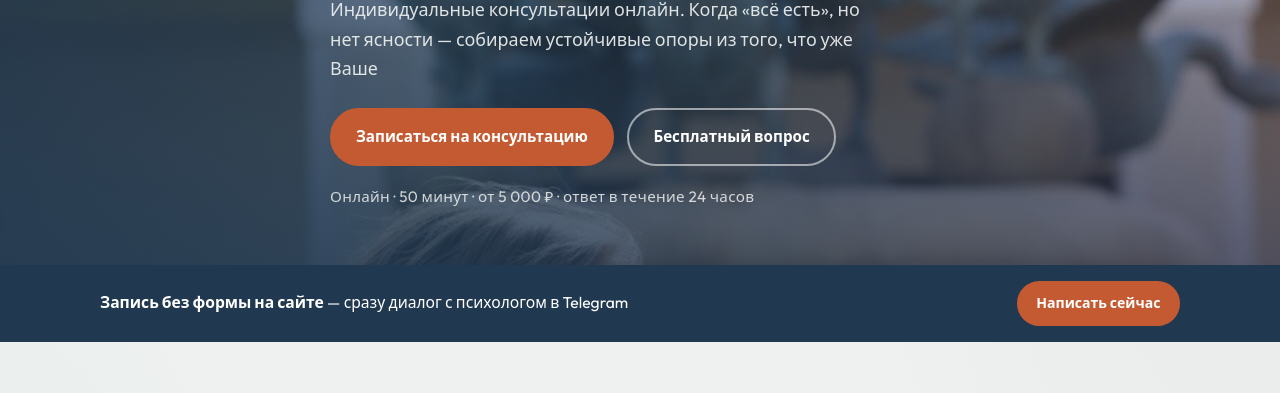
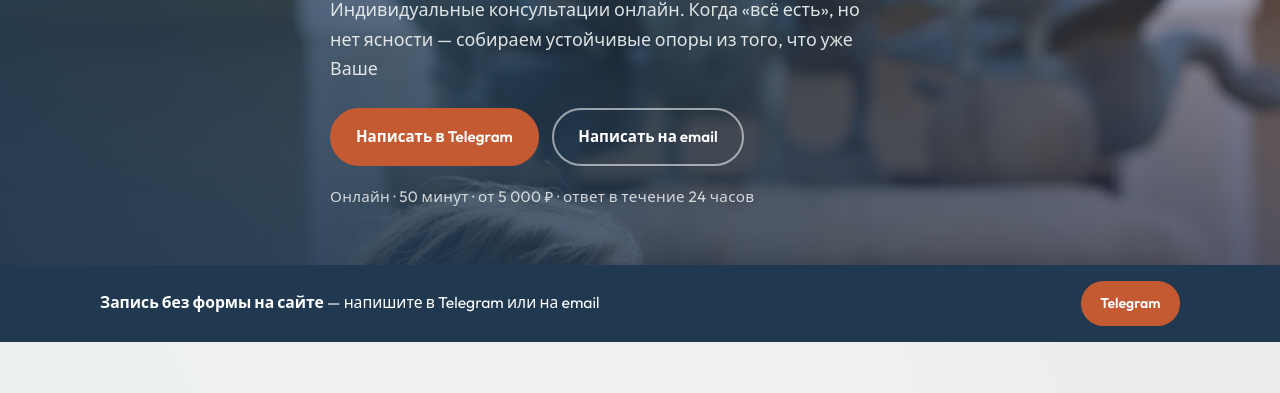
Before and after one commit to stengachanga/design_yourself, a plain HTML site: page docs/index.html in a window 1280 px wide. Shown: the part 559-952 px from the top of the page. Drawn offline with nearby package versions, Linux system fonts and the light colour scheme.

Commit message:
Point CTAs to Telegram and email contacts.
Publish personalityconstructor@mail.ru and route buttons to @personalityconstructor and mailto instead of the bot.

Co-authored-by: Cursor <cursoragent@cursor.com>

```diff
--- a/docs/index.html
+++ b/docs/index.html
@@ -156,8 +156,8 @@
           <h1>Цель: не пересобрать, а структурировать</h1>
           <p class="hero__subtitle">Индивидуальные консультации онлайн. Когда «всё есть», но нет ясности — собираем устойчивые опоры из того, что уже Ваше</p>
           <div class="hero__actions">
-            <a href="#" class="btn btn--primary" data-telegram-cta data-telegram-start="book" target="_blank" rel="noopener">Записаться на консультацию</a>
-            <a href="#" class="btn btn--ghost" data-telegram-cta data-telegram-start="ask" target="_blank" rel="noopener">Бесплатный вопрос</a>
+            <a href="https://t.me/personalityconstructor" class="btn btn--primary" data-contact="telegram" target="_blank" rel="noopener">Написать в Telegram</a>
+            <a href="mailto:personalityconstructor@mail.ru" class="btn btn--ghost" data-contact="email">Написать на email</a>
           </div>
           <p class="hero__proof" id="hero-offer">Онлайн · 50 минут · от 5 000 ₽ · ответ в течение 24 часов</p>
         </div>
@@ -166,8 +166,8 @@
 
     <section class="strip strip--sell">
       <div class="container strip__inner">
-        <p><strong>Запись без формы на сайте</strong> — сразу диалог с психологом в Telegram</p>
-        <a href="#" class="btn btn--primary btn--sm" data-telegram-cta data-telegram-start="book" target="_blank" rel="noopener">Написать сейчас</a>
+        <p><strong>Запись без формы на сайте</strong> — напишите в Telegram или на email</p>
+        <a href="https://t.me/personalityconstructor" class="btn btn--primary btn--sm" data-contact="telegram" target="_blank" rel="noopener">Telegram</a>
       </div>
     </section>
 
@@ -200,7 +200,7 @@
       <div class="container">
         <h2 class="reveal">Как начать</h2>
         <ol class="steps reveal">
-          <li><strong>1. Пишете</strong><span>Заявка или вопрос в Telegram</span></li>
+          <li><strong>1. Пишете</strong><span>В Telegram или на email</span></li>
           <li><strong>2. Согласуем</strong><span>Время, рамки, запрос</span></li>
           <li><strong>3. Встреча</strong><span>50 минут фокуса на Вашем запросе</span></li>
         </ol>
@@ -219,8 +219,8 @@
         </dl>
         <p class="offer-note reveal">Точная сумма и согласование слота после короткого запроса. Оплата только после подтверждения встречи. Полные условия: <a href="./offer.html">страница условий</a></p>
         <div class="hero__actions offer-actions reveal">
-          <a href="#" class="btn btn--primary btn--lg" data-telegram-cta data-telegram-start="book" target="_blank" rel="noopener">Записаться на консультацию</a>
-          <a href="#" class="btn btn--secondary" data-telegram-cta data-telegram-start="ask" target="_blank" rel="noopener">Сначала задать вопрос</a>
+          <a href="https://t.me/personalityconstructor" class="btn btn--primary btn--lg" data-contact="telegram" target="_blank" rel="noopener">Написать в Telegram</a>
+          <a href="mailto:personalityconstructor@mail.ru" class="btn btn--secondary" data-contact="email">Написать на email</a>
         </div>
       </div>
     </section>
@@ -342,10 +342,10 @@
     <section class="section section--contact" id="contact">
       <div class="container contact__bot">
         <h2 class="reveal">Готовы?</h2>
-        <p class="lead reveal">Один клик — и вы в диалоге. Запись, вопрос или оплата согласованного сеанса</p>
+        <p class="lead reveal">Напишите в Telegram или на email — отвечу в течение 24 часов</p>
         <div class="hero__actions contact-actions reveal">
-          <a href="#" class="btn btn--primary btn--lg" data-telegram-cta data-telegram-start="book" target="_blank" rel="noopener">Записаться на консультацию</a>
-          <a href="#" class="btn btn--secondary" data-telegram-cta data-telegram-start="ask" target="_blank" rel="noopener">Задать вопрос</a>
+          <a href="https://t.me/personalityconstructor" class="btn btn--primary btn--lg" data-contact="telegram" target="_blank" rel="noopener">Telegram</a>
+          <a href="mailto:personalityconstructor@mail.ru" class="btn btn--secondary" data-contact="email">Email</a>
         </div>
         <p class="form__hint" id="contact-hint">Ответ в течение 24 часов</p>
         <p class="contact__direct" id="contact-telegram-line" hidden>Telegram: <a href="#" id="contact-telegram-link"></a></p>
@@ -370,7 +370,7 @@
     </div>
   </footer>
 
-  <a href="#" class="sticky-cta" id="sticky-cta" data-telegram-cta data-telegram-start="book" target="_blank" rel="noopener" aria-label="Записаться">Записаться</a>
+  <a href="https://t.me/personalityconstructor" class="sticky-cta" id="sticky-cta" data-contact="telegram" target="_blank" rel="noopener" aria-label="Написать в Telegram">Написать</a>
 
   <script src="./js/config.js"></script>
   <script src="./js/main.js"></script>
--- a/docs/js/config.js
+++ b/docs/js/config.js
@@ -8,13 +8,11 @@ window.SITE_CONFIG = {
   sessionDuration: "50 минут",
   sessionPrice: "от 5 000 ₽",
   responseTime: "в течение 24 часов",
-  /* Пусто = email на сайте не показывается; заполните — появится в контактах и футере */
-  contactEmail: "",
+  contactEmail: "personalityconstructor@mail.ru",
   contactPhone: "",
-  /* Бот для записи / вопроса (кнопки CTA) */
+  /* Личный Telegram — кнопки CTA и контакты */
+  telegramContactUsername: "personalityconstructor",
+  /* Опционально: бот (если понадобится снова) */
   telegramUsername: "soberi_sebya_sam_bot",
-  /* Личный Telegram для связи без бота */
-  telegramContactUsername: "personalityconstructor",
-  /* Если пришлёте @ник — добавим ссылку в футер */
   instagramUsername: "",
 };
--- a/docs/js/main.js
+++ b/docs/js/main.js
@@ -10,17 +10,17 @@
     return v.length > 0 && v.indexOf("PLACEHOLDER") === -1;
   }
 
-  function telegramUrl(startPayload) {
-    if (!configured(config.telegramUsername)) return "";
-    var base = "https://t.me/" + String(config.telegramUsername).replace(/^@/, "");
-    var start = startPayload || "book";
-    if (!/^[a-z0-9_]{1,64}$/i.test(start)) start = "book";
-    return base + "?start=" + encodeURIComponent(start);
+  function contactTelegramUrl() {
+    if (!configured(config.telegramContactUsername)) return "";
+    return (
+      "https://t.me/" +
+      String(config.telegramContactUsername).replace(/^@/, "").trim()
+    );
   }
 
-  function openTelegram(startPayload) {
-    var url = telegramUrl(startPayload);
-    if (url) window.open(url, "_blank", "noopener");
+  function contactEmailUrl() {
+    if (!configured(config.contactEmail)) return "";
+    return "mailto:" + String(config.contactEmail).trim();
   }
 
   function applyOfferCopy() {
@@ -54,9 +54,7 @@
     if (line) {
       var name = configured(config.specialistName) ? config.specialistName : "";
       var title = config.specialistTitle || "Психолог-консультант";
-      line.textContent = name
-        ? name + " — " + title
-        : title;
+      line.textContent = name ? name + " — " + title : title;
     }
 
     var hint = document.getElementById("contact-hint");
@@ -74,11 +72,11 @@
     var tgContact = configured(config.telegramContactUsername)
       ? String(config.telegramContactUsername).replace(/^@/, "").trim()
       : "";
+    var tgHref = contactTelegramUrl();
     var tgLine = document.getElementById("contact-telegram-line");
     var tgLink = document.getElementById("contact-telegram-link");
     var footerTg = document.getElementById("footer-telegram");
-    if (tgContact) {
-      var tgHref = "https://t.me/" + tgContact;
+    if (tgContact && tgHref) {
       var tgLabel = "@" + tgContact;
       if (tgLine && tgLink) {
         tgLine.hidden = false;
@@ -114,7 +112,7 @@
       }
       if (emailInline) {
         emailInline.hidden = false;
-        emailInline.textContent = "или email";
+        emailInline.textContent = " или email";
       }
     } else if (emailInline) {
       emailInline.hidden = true;
@@ -170,9 +168,9 @@
     });
   }
 
-  function wireTelegramCta(el) {
-    var start = el.getAttribute("data-telegram-start") || "book";
-    var url = telegramUrl(start);
+  function wireContactCta(el) {
+    var channel = (el.getAttribute("data-contact") || "telegram").toLowerCase();
+    var url = channel === "email" ? contactEmailUrl() : contactTelegramUrl();
     if (!url) {
       el.hidden = true;
       return;
@@ -180,16 +178,17 @@
     el.hidden = false;
     if (el.tagName === "A") {
       el.href = url;
-      el.target = "_blank";
-      el.rel = "noopener";
-    } else {
-      el.addEventListener("click", function () {
-        openTelegram(start);
-      });
+      if (channel === "telegram") {
+        el.target = "_blank";
+        el.rel = "noopener";
+      } else {
+        el.removeAttribute("target");
+        el.removeAttribute("rel");
+      }
     }
   }
 
-  document.querySelectorAll("[data-telegram-cta]").forEach(wireTelegramCta);
+  document.querySelectorAll("[data-contact]").forEach(wireContactCta);
 
   applyOfferCopy();
   initReveal();
```
Also changed, not shown: docs/offer.html (+2 -2 lines), docs/privacy.html (+4 -4 lines), index.html (+11 -11 lines), js/config.js (+4 -6 lines), js/main.js (+24 -25 lines), offer.html (+2 -2 lines), privacy.html (+4 -4 lines).
